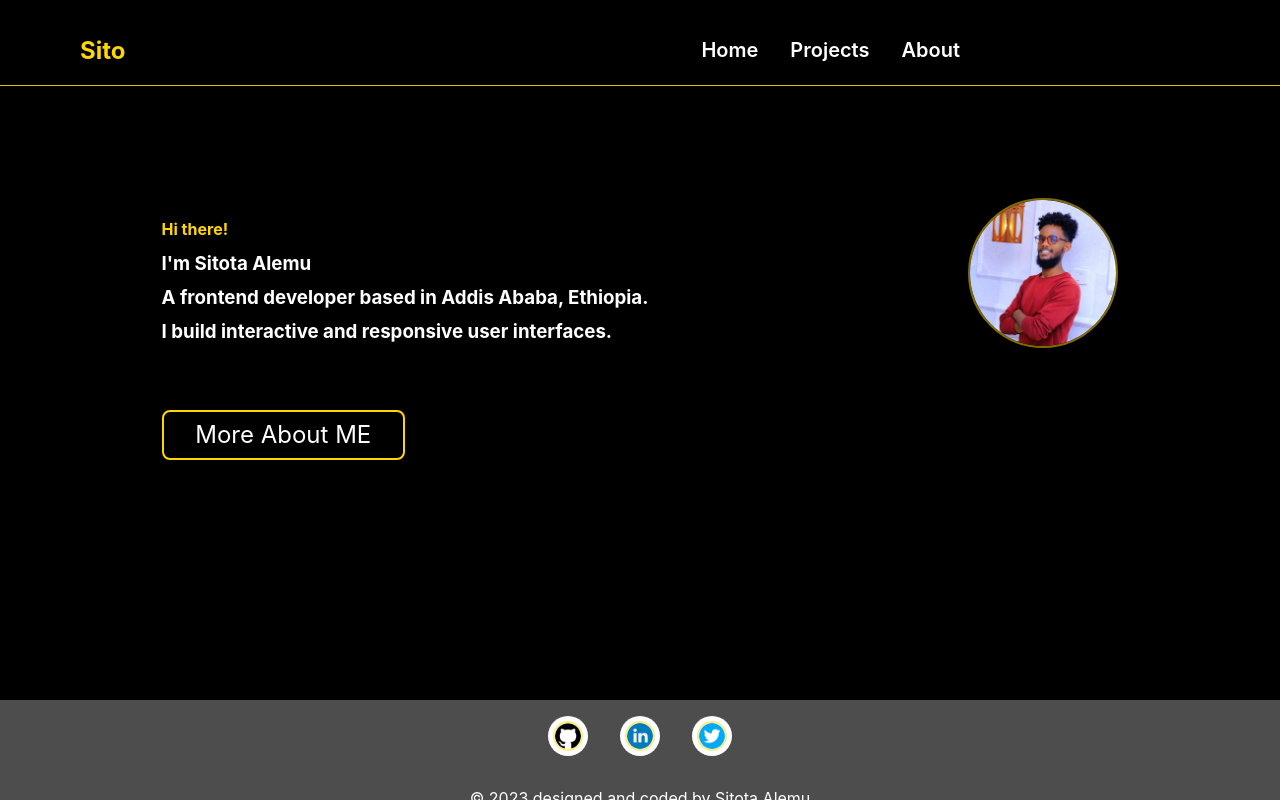
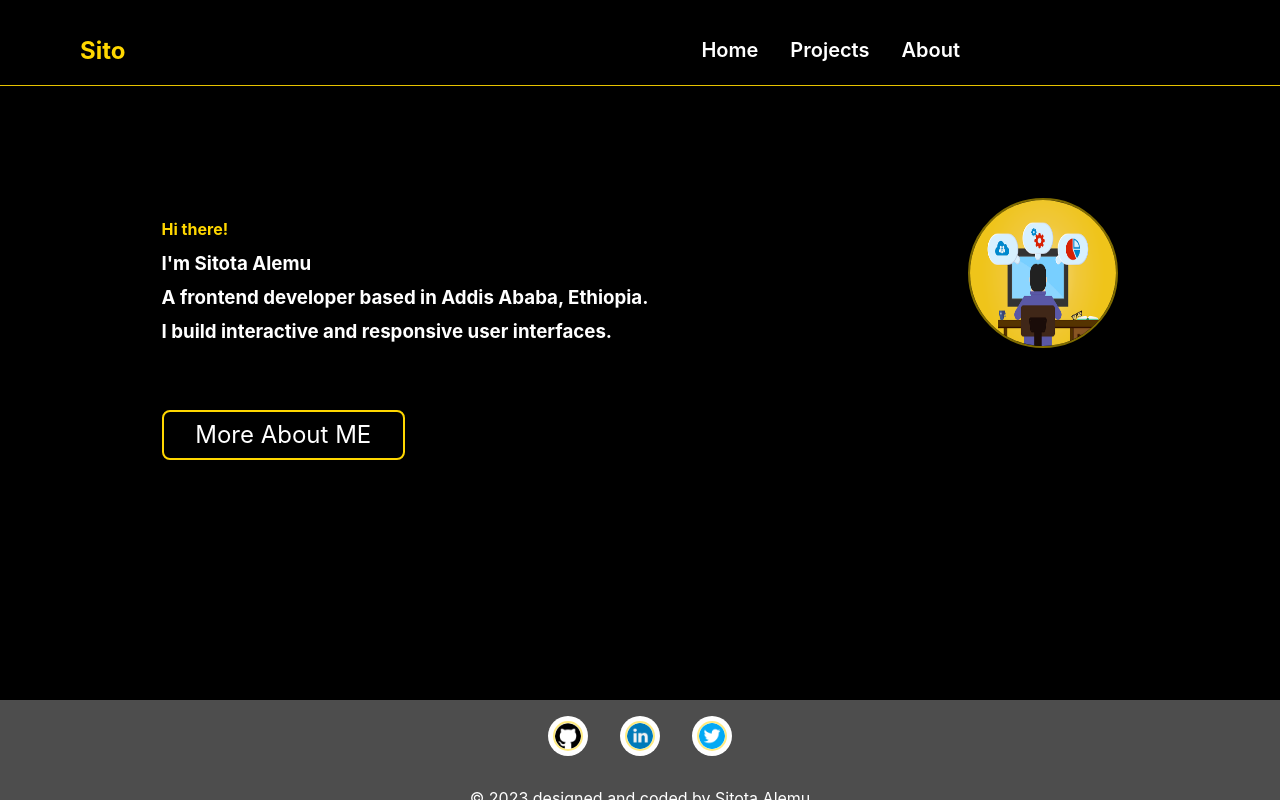
Before and after one commit to Uwancha/folio-fantasia, a React (Vite) app: page / in a window 1280 px wide. Built offline with nearby package versions, Linux system fonts and the light colour scheme.

Commit message:
refactor: Change image in hte home page

```diff
--- a/src/pages/Home.tsx
+++ b/src/pages/Home.tsx
@@ -2,13 +2,13 @@ import React from "react";
 import { Link } from "react-router-dom";
 
 import "../styles/home.scss"
-import image from "../assets/1666710204004.jpeg"
+import image from "../assets/developer-3461405_640.png"
 
 const Home: React.FC = () => {
 
     return (
         <div className="home">
-            <img src={image} alt="sitota alemu" />
+            <img src={image} alt="programmer icon" />
             <div className="texts">
                 <h4>Hi there!</h4>
                 <h3>I'm Sitota Alemu</h3>
```
